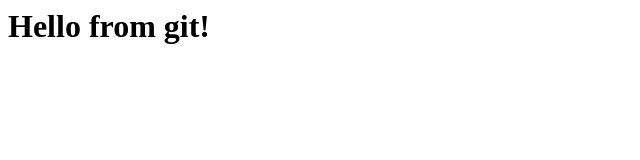
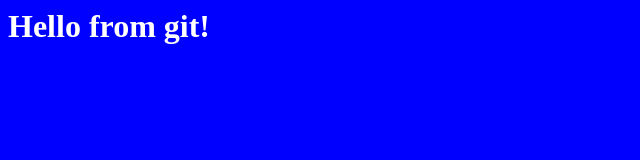
Before and after one commit to Kaytee-dev/Intellipaat-DevOps-Course, a plain HTML site: page index.html in a window 1280 px wide. Shown: the whole page, without its empty margins (0-640 px from the left). Drawn offline with Linux system fonts and the light colour scheme.

Commit message:
added a blue background

```diff
--- a/index.html
+++ b/index.html
@@ -1,5 +1,5 @@
 <html>
-	<body>
-		<h1>Hello from git!</h1>
+	<body style="background-color: blue">
+		<h1 style="color: white">Hello from git!</h1>
 	</body>
 </html>
```
